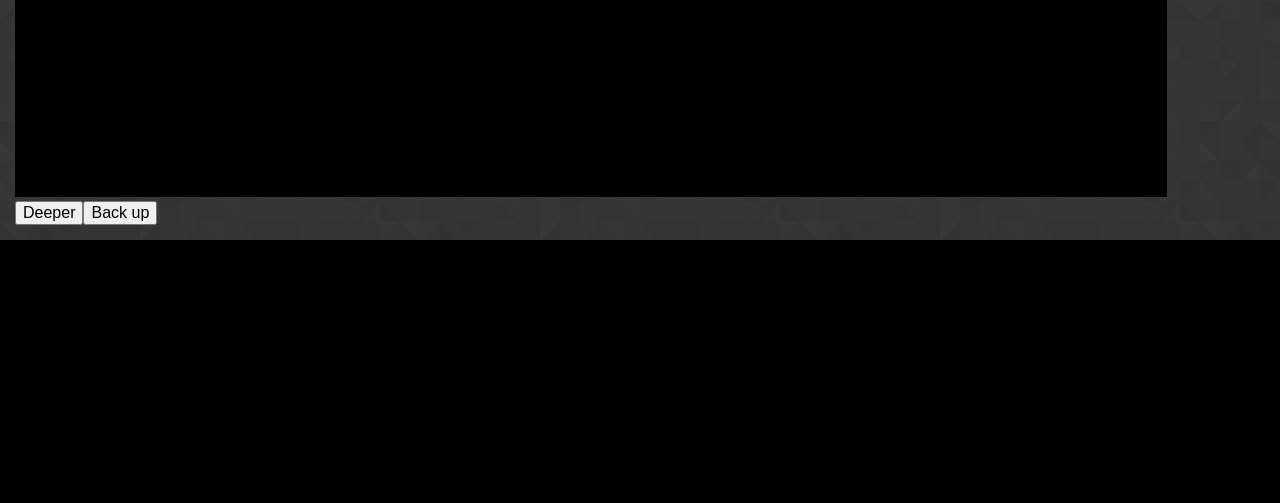
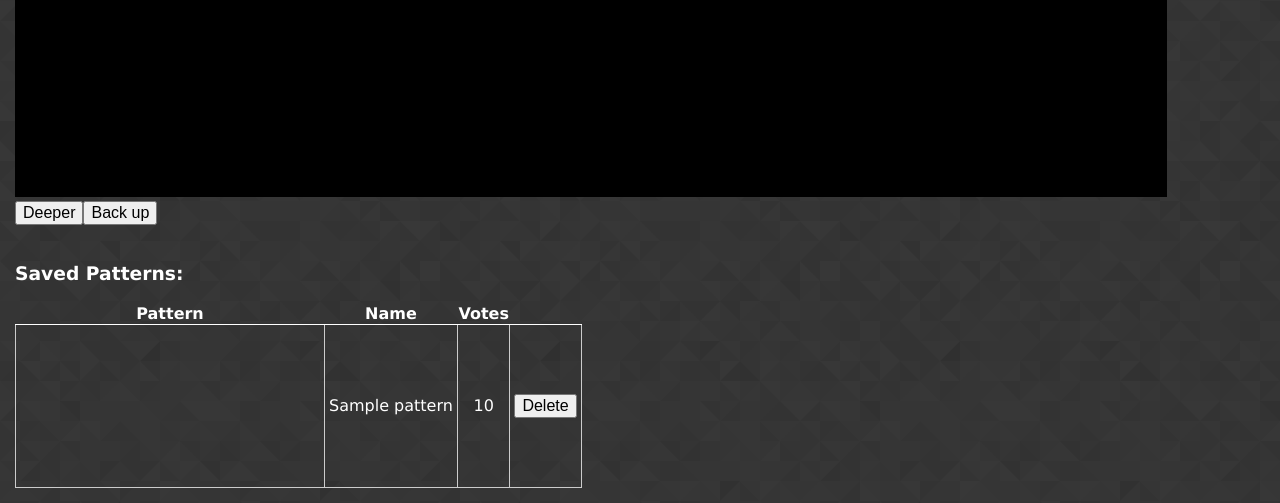
Before and after one commit to etoitau/etoitau-dragon, a Django app: page /draw in a window 1280 px wide. Shown: the part 1459-1962 px from the top of the page. Before the commit the page ends 1699 px from the top, so only its background shows below. Run offline with Django 3.2, Linux system fonts and the light colour scheme; a user stored in the database is signed in; tables that the repository leaves empty hold one stand-in row (values such as "Sample post"); parts of the project's set-up code (start-up, migrations or seed data) failed here and were passed over; some libraries are stand-ins or nearby versions.

Commit message:
all functionality added, also formatting

```diff
--- a/dragon/admin.py
+++ b/dragon/admin.py
@@ -1,5 +1,6 @@
 from django.contrib import admin
-from dragon.models import Pattern
+from dragon.models import Pattern, Vote
 
 # Register your models here.
 admin.site.register(Pattern)
+admin.site.register(Vote)
--- a/dragon/static/dragon/drawscripts.js
+++ b/dragon/static/dragon/drawscripts.js
@@ -1,3 +1,4 @@
+// scripts for setting up draw page and for user input of pattern
 pattern = [];
 
 document.addEventListener('DOMContentLoaded', () => {
@@ -16,9 +17,25 @@ document.addEventListener('DOMContentLoaded', () => {
     let draw_color = "white";
     let draw_weight = 1;
 
+    // get CSRF for ajax
+    function getCookie(name) {
+        var cookieValue = null;
+        if (document.cookie && document.cookie !== '') {
+            var cookies = document.cookie.split(';');
+            for (var i = 0; i < cookies.length; i++) {
+                var cookie = cookies[i].trim();
+                // Does this cookie string begin with the name we want?
+                if (cookie.substring(0, name.length + 1) === (name + '=')) {
+                    cookieValue = decodeURIComponent(cookie.substring(name.length + 1));
+                    break;
+                }
+            }
+        }
+        return cookieValue;
+    }
+    const csrftoken = getCookie('csrftoken');
 
     function render() {
-
         // create the selection area
         svg = d3.select('#draw')
                 .attr('height', box_dim)
@@ -30,7 +47,6 @@ document.addEventListener('DOMContentLoaded', () => {
             .attr("fill", box_color);
 
         svg.on('click', function() {
-            console.log("clicked at coords")
             const coords = d3.mouse(this);
             console.log(coords)
             if (points.length) {
@@ -40,8 +56,6 @@ document.addEventListener('DOMContentLoaded', () => {
             }
             draw_point(coords[0], coords[1], connect);
             pattern.push([coords[0], coords[1]]);
-            console.log("pattern:")
-            console.log(pattern)
         });
 
         svg.on('mousemove', function() {
@@ -76,7 +90,6 @@ document.addEventListener('DOMContentLoaded', () => {
                 document.getElementById("pattern_data").value = json_p;
             });
         }
-
     }
 
     function clean_up_draw() {
@@ -90,10 +103,8 @@ document.addEventListener('DOMContentLoaded', () => {
     }
 
     function draw_point(x, y, connect) {
-
         const color = draw_color;
         const thickness = draw_weight;
-
         if (connect) {
             const last_point = points[points.length - 1];
             const line = svg.append('line')
@@ -105,7 +116,6 @@ document.addEventListener('DOMContentLoaded', () => {
                             .style('stroke', color);
             lines.push(line);
         }
-
         const point = svg.append('circle')
                          .attr('cx', x)
                          .attr('cy', y)
@@ -122,4 +132,33 @@ document.addEventListener('DOMContentLoaded', () => {
     };
     // initialize viewier with blank pattern
     viewer(pattern, box_dim);
+
+    // if there are delete buttons, set them up
+    if (document.querySelector(".delete_button")) {
+        var delete_buttons = document.getElementsByClassName("delete_button")
+        for (let i = 0; i < delete_buttons.length; i++) {
+            delete_buttons[i].addEventListener("click", function() {
+                console.log("clicked delete")
+                // tell server to delete object
+                const request = new XMLHttpRequest();
+                request.open('POST', '/delete');
+                request.setRequestHeader('X-CSRFToken', csrftoken);
+                request.setRequestHeader('Content-Type', "application/json");
+                request.onload = () => {
+                    const msg = request.responseText;
+                    console.log("response from server:")
+                    console.log(msg);
+                    if (msg != "deleted") {
+                        delete_buttons[i].insertAdjacentHTML = "Error";
+                    } else {
+                        // if sucessful, remove this pattern's row from page
+                        delete_buttons[i].closest("tr").parentNode.removeChild(delete_buttons[i].closest("tr"));
+                    }
+                }
+                console.log("sending:")
+                console.log(delete_buttons[i].dataset.patternid)
+                request.send(delete_buttons[i].dataset.patternid);
+            });
+        }
+    }
 });
--- a/dragon/static/dragon/viewer.js
+++ b/dragon/static/dragon/viewer.js
@@ -1,6 +1,8 @@
+// set up viewport that allows user to generate fractal from pattern
+// and zoom and pan
 function viewer(in_pattern) {
     console.log("viewer called with pattern:")
-    console.log(JSON.stringify(pattern))
+    console.log(JSON.stringify(in_pattern))
     // svg elements
     // points and lines will be arrays of arrays eg points[level][svgpoint]
     let points = [];
@@ -15,6 +17,7 @@ function viewer(in_pattern) {
     // parameters
     let box_color = "black";
     let draw_color = "white";
+    let highlight_color = "yellow";
     let draw_weight = 1;
     let gradations = 4;
     // set viewer box size
@@ -22,7 +25,6 @@ function viewer(in_pattern) {
 
 
     function render() {
-
         // create the selection area
         svg = d3.select('#explore_view')
                 .attr('height', box_dim)
@@ -38,11 +40,10 @@ function viewer(in_pattern) {
 
         g = svg.append("g");
 
-        // https://bl.ocks.org/mbostock/4e3925cdc804db257a86fdef3a032a45
+        // thanks to https://bl.ocks.org/mbostock/4e3925cdc804db257a86fdef3a032a45
         function zoomed() {
         g.attr("transform", d3.event.transform);
         }
-
 
         if (!in_pattern.length)
             return 0;
@@ -93,13 +94,10 @@ function viewer(in_pattern) {
                 // for each point at current level, starting at second, interpolate the pattern
                 for (let i = 1; i < points[level].length; i++) {
                     // start and end coords of this part
-                    //console.log("point index: %i", i);
                     let xstart = parseFloat(points[level][i - 1].attr("cx"));
                     let ystart = parseFloat(points[level][i - 1].attr("cy"));
                     let xend = parseFloat(points[level][i].attr("cx"));
                     let yend = parseFloat(points[level][i].attr("cy"));
-                    //console.log("start: (%f, %f)", xstart, ystart);
-                    //console.log("end: (%f, %f)", xend, yend);
                     let chord_length = chordLength([[xstart, ystart], [xend, yend]]);
                     let chord_angle = chordAngle([[xstart, ystart], [xend, yend]]);
                     let temp_p = JSON.parse(JSON.stringify(norm_pattern));
@@ -112,8 +110,6 @@ function viewer(in_pattern) {
                     temp_p = scale(temp_p, chord_length);
                     temp_p = rotate(temp_p, chord_angle);
                     temp_p = translation(temp_p, [xstart, ystart]);
-                    //console.log("temp_p:");
-                    //console.log(JSON.stringify(temp_p));
                     // note starting point already created, start with second and connect
                     for (let j = 1; j < temp_p.length; j++) {
                         draw_point(level + 1, temp_p[j][0], temp_p[j][1], true)
@@ -132,10 +128,8 @@ function viewer(in_pattern) {
     }
 
     function draw_point(level, x, y, connect) {
-
         const color = draw_color;
         const thickness = draw_weight;
-
         if (connect) {
             const last_point = points[level][points[level].length - 1];
             const line = g.append('line')
@@ -147,7 +141,6 @@ function viewer(in_pattern) {
                             .style('stroke', color);
             lines[level].push(line);
         }
-
         const point = g.append('circle')
                          .attr('cx', x)
                          .attr('cy', y)
@@ -156,8 +149,7 @@ function viewer(in_pattern) {
         points[level].push(point);
     }
 
-    function grade(current, gradations) {
-        gradations = 5;
+    function grade(current) {
         for (let i = 0; i < lines.length; i++) {
             if (Math.abs(current - i) < gradations) {
                 for (let j = 0; j < lines[i].length; j++) {
@@ -167,8 +159,22 @@ function viewer(in_pattern) {
                     points[i][j].style("opacity", 1 - Math.abs(current - i) / gradations);
                 }
             }
+            if (current - i == 0) {
+                for (let j = 0; j < lines[i].length; j++) {
+                    lines[i][j].style("stroke", highlight_color);
+                }
+                for (let j = 0; j < points[i].length; j++) {
+                    points[i][j].style("fill", highlight_color);
+                }
+            } else if (Math.abs(current-i) == 1) {
+                for (let j = 0; j < lines[i].length; j++) {
+                    lines[i][j].style("stroke", draw_color);
+                }
+                for (let j = 0; j < points[i].length; j++) {
+                    points[i][j].style("fill", draw_color);
+                }
+            }
         }
     }
-
     render();
 }
--- a/dragon/templates/dragon/draw.html
+++ b/dragon/templates/dragon/draw.html
@@ -11,6 +11,7 @@
 <script type="text/javascript" src="{% static 'dragon/helpers.js' %}"></script>
 <script type="text/javascript" src="{% static 'dragon/drawscripts.js' %}"></script>
 <script type="text/javascript" src="{% static 'dragon/viewer.js' %}"></script>
+<script type="text/javascript" src="{% static 'dragon/svgthumb.js' %}"></script>
 {% endblock %}
 
 {% block content %}
@@ -37,9 +38,33 @@
     <br>
     <svg id="explore_view">
     </svg><br>
-    <button id="deeper">Deeper</button><button id="up">Back up</button>
-
-
-
+    <button id="deeper">Deeper</button><button id="up">Back up</button><br>
+    {% if user.is_authenticated %}
+    <br>
+    <h3>Saved Patterns:</h3>
+        <table class="infotable">
+                <tr>
+                    <th>Pattern</th><th>Name</th><th>Votes</th><th></th>
+                </tr>
+                {% for pattern in user_patterns %}
+                    <tr>
+                        <td>
+                            <a class="nostyle" href=
+                            "{% url 'view' %}?username={{ pattern.creator.username }}&pattern_name={{ pattern.name }}">
+                                <svg class="thumbnail" data-coords="{{ pattern.data }}"></svg>
+                            </a>
+                        </td>
+                        <td>
+                            <a class="nostyle" href=
+                            "{% url 'view' %}?username={{ pattern.creator.username }}&pattern_name={{ pattern.name }}">
+                                {{ pattern.name}}
+                            </a>
+                        </td>
+                        <td>{{ pattern.score }}</td>
+                        <td><button data-patternid="{{ pattern.id }}" class="delete_button">Delete</button></td>
+                    </tr>
+                {% endfor %}
+            </table>
+    {% endif %}
 </div>
 {% endblock %}
--- a/dragon/templates/dragon/layout.html
+++ b/dragon/templates/dragon/layout.html
@@ -30,7 +30,7 @@
             </span>
             {% if user.is_authenticated %}
                 <br>
-                <span id="usernamespan" data-username="{{ user.username }}">Logged in as: {{ user.username }}</span>
+                <span id="usernamespan" data-username="{{ user.username }}" data-userid="{{ user.id }}">Logged in as: {{ user.username }}</span>
             {% endif %}
         </div>
         {% block content %}{% endblock %}
--- a/dragon/urls.py
+++ b/dragon/urls.py
@@ -1,3 +1,5 @@
+"""dragon urls"""
+
 from django.urls import path
 from dragon import views
 
@@ -9,4 +11,7 @@ urlpatterns = [
     path("register", views.register_view, name="register"),
     path("draw", views.draw, name="draw"),
     path("save", views.save, name="save"),
+    path("view", views.view, name="view"),
+    path("vote", views.vote, name="vote"),
+    path("delete", views.delete, name="delete"),
 ]
--- a/dragon/views.py
+++ b/dragon/views.py
@@ -4,14 +4,14 @@ import logging
 import json
 
 from django.shortcuts import render
-
-from django.http import HttpResponse, HttpResponseRedirect, HttpResponseServerError
+from django.http import HttpResponse, HttpResponseRedirect, HttpResponseServerError, HttpResponseBadRequest
 from django.shortcuts import render
 from django.contrib.auth import authenticate, login, logout
 from django.urls import reverse
 from django.contrib.auth.models import User
-from dragon.models import Pattern
+from dragon.models import Pattern, Vote
 from django.conf import settings
+from django.db.models import Q
 
 if settings.DEBUG:
     logging.basicConfig(level=logging.DEBUG)
@@ -19,13 +19,26 @@ else:
     logging.basicConfig(level=logging.INFO)
 
 
+def delete(request):
+    """incoming request to delete pattern from ajax"""
+    logging.info('delete called')
+    patternid = int(request.body.decode('utf-8'))
+    try:
+        this_pattern = Pattern.objects.get(id=patternid).delete()
+        return HttpResponse("deleted", content_type="application/json")
+    except:
+        return HttpResponse("error", content_type="application/json")
+
+
 def draw(request):
     """associated with the draw page"""
     logging.info('draw called')
+    # if logged in, provide info about user and patterns user has saved
     if request.user.is_authenticated:
         logging.info('is authenticated')
         context = {
-            "user": request.user
+            "user": request.user,
+            "user_patterns": Pattern.objects.filter(creator=request.user),
         }
     else:
         logging.info('is not authenticated')
@@ -33,6 +46,7 @@ def draw(request):
             "user": None
         }
     return render(request, "dragon/draw.html", context)
+
 
 def index(request):
     """associated with the index page"""
@@ -47,17 +61,24 @@ def index(request):
         context = {
             "user": None
         }
-    qs = Pattern.objects.order_by("score")[:10]
-    top_patterns = []
-    i = 0
-    for pattern in qs:
-        top_patterns.append({
-            "name": pattern.name,
-            "username": pattern.creator.username,
-            "score": pattern.score,
-        })
+    # if searched for a user, get all patterns by user - exact match
+    if request.GET.get("username"):
+        logging.info('searched for user %s', request.GET.get("username"))
+        qs = Pattern.objects.filter(
+            creator__username=request.GET.get("username"))
+    # if searched with a search term, get patterns with 'like' match on username or pattern name
+    elif request.GET.get("search_term"):
+        logging.info('searched for %s', request.GET.get("search_term"))
+        search_term = request.GET.get("search_term")
+        qs = Pattern.objects.filter(
+            Q(name__contains=search_term) | Q(
+                creator__username__contains=search_term)
+        )[:10]
+    else:
+        qs = Pattern.objects.order_by("-score")[:10]
     context["top_patterns"] = qs
     return render(request, "dragon/index.html", context)
+
 
 def login_view(request):
     """associated with the login page"""
@@ -81,6 +102,7 @@ def login_view(request):
     else:
         logging.info('login called get')
         return render(request, "dragon/login.html", {"message": None})
+
 
 def logout_view(request):
     """log a user out"""
@@ -114,7 +136,8 @@ def register_view(request):
         except:
             return HttpResponseServerError("There was a problem creating the new user")
         # log user in and redirect to index
-        user = authenticate(request, username=user_info["username"], password=user_info["pass1"])
+        user = authenticate(
+            request, username=user_info["username"], password=user_info["pass1"])
         login(request, user)
         return HttpResponseRedirect(reverse("index"))
     # if coming via GET, serve registration form
@@ -129,6 +152,7 @@ def save(request):
     created = False
     i = 0
     while not created:
+        # if name they gave is already used by this user, add a number
         if not i:
             add = ""
         else:
@@ -141,3 +165,45 @@ def save(request):
         if not created:
             i += 1
     return HttpResponseRedirect(reverse("index"))
+
+
+def view(request):
+    """get request to view a pattern"""
+    # get current user
+    this_user = User.objects.get(id=request.user.id)
+    # creator specified in GET request
+    creator = request.GET.get("username")
+    # look up in DB
+    try:
+        pattern_creator = User.objects.get(username=creator)
+    except User.DoesNotExist:
+        return HttpResponseBadRequest(content="Missing or incorrect username")
+    # pattern name specified in GET request
+    pattern_name = request.GET.get("pattern_name")
+    # look up pattern in DB
+    try:
+        this_pattern = Pattern.objects.get(
+            creator=pattern_creator, name=pattern_name)
+    except Pattern.DoesNotExist:
+        return HttpResponseBadRequest(content="Missing or incorrect pattern name")
+    # check for past vote
+    context = {
+        "pattern": this_pattern,
+        "voted": Vote.objects.filter(voter=this_user, voted_for=this_pattern),
+    }
+    return render(request, "dragon/view.html", context)
+
+
+def vote(request):
+    """incoming vote from ajax"""
+    logging.info('vote called')
+    data = json.loads(request.body.decode('utf-8'))
+    this_vote, created = Vote.objects.get_or_create(
+        voter_id=data["voterid"], voted_for_id=data["patternid"])
+    this_pattern = Pattern.objects.get(id=data["patternid"])
+    this_pattern.score += 1
+    this_pattern.save()
+    if created:
+        return HttpResponse("Vote cast", content_type="application/json")
+    else:
+        return HttpResponse("Already voted", content_type="application/json")
```
Also changed, not shown: dragon/models.py (+20 -0 lines), dragon/static/dragon/helpers.js (+1 -11 lines), dragon/static/dragon/svgthumb.js (+6 -12 lines), dragon/static/dragon/viewscript.js (added, +46 -0 lines), dragon/templates/dragon/index.html (+25 -5 lines), dragon/templates/dragon/view.html (added, +35 -0 lines), dragon/migrations/0004_vote.py (added).
